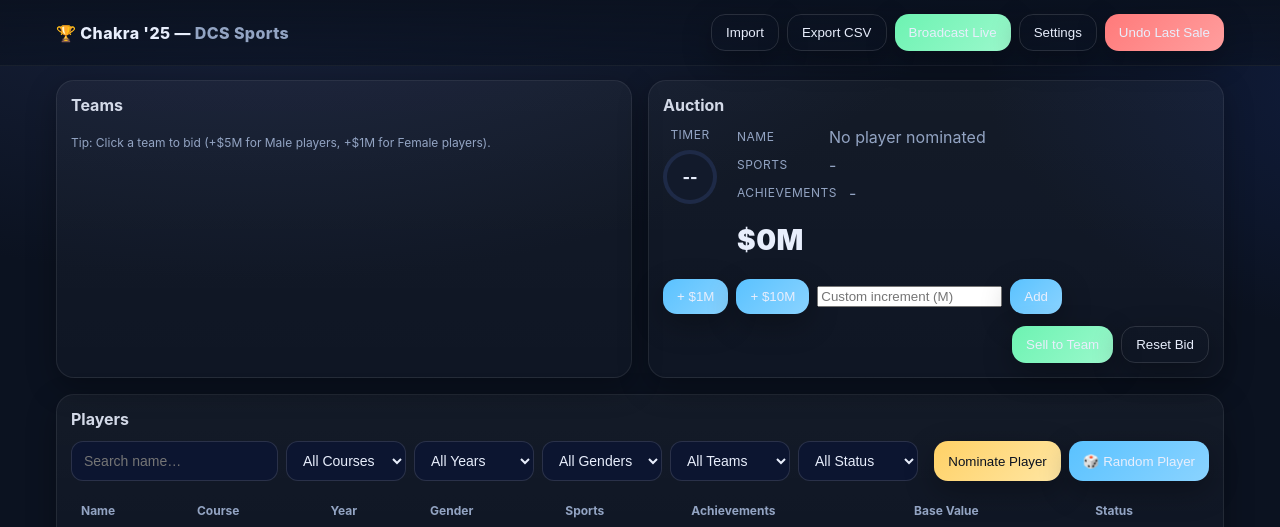
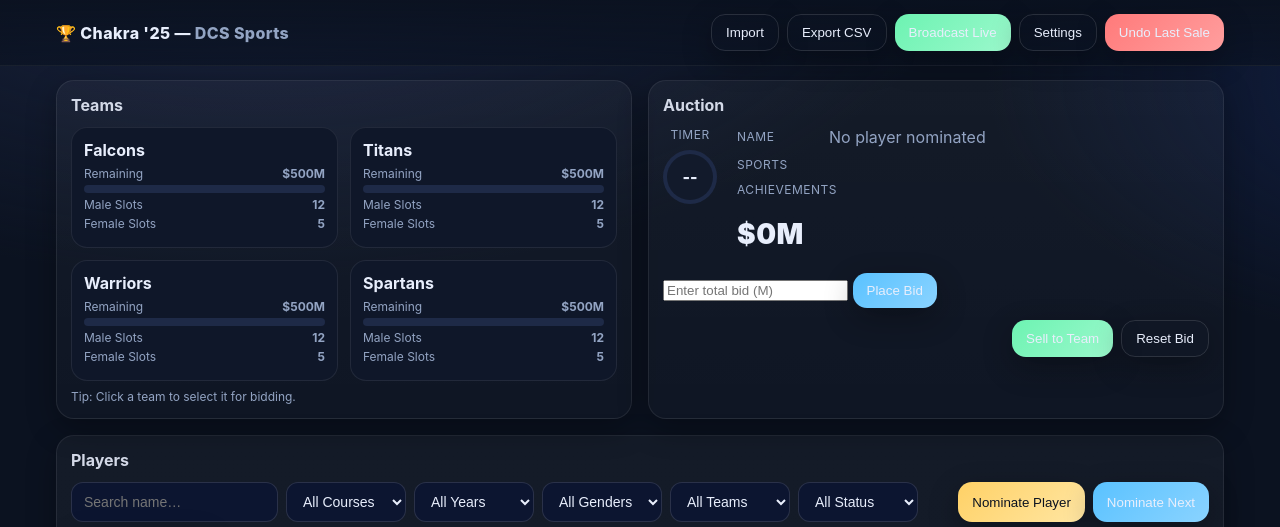
Before and after one commit to Raboooiii/Chakra-Auction, a plain HTML site: page index.html in a window 1280 px wide. Shown: the top 527 px of the page. Drawn offline with Linux system fonts and the light colour scheme.

Commit message:
Update index.html

```diff
--- a/index.html
+++ b/index.html
@@ -27,7 +27,7 @@
       <section class="card">
         <h3>Teams</h3>
         <div id="teams" class="teams"></div>
-        <div class="note" style="margin-top:8px">Tip: Click a team to bid (+$5M for Male players, +$1M for Female players).</div>
+        <div class="note" style="margin-top:8px">Tip: Click a team to select it for bidding.</div>
       </section>
 
       <section class="card">
@@ -62,11 +62,9 @@
         </div>
 
         <div class="bid-controls">
-          <div class="bid-buttons">
-            <button id="bid1" class="primary">+ $1M</button>
-            <button id="bid10" class="primary">+ $10M</button>
-            <input id="customBid" type="number" min="0" placeholder="Custom increment (M)" />
-            <button id="bidCustom" class="primary">Add</button>
+          <div class="direct-bid-container">
+            <input id="directBidInput" type="number" min="0" placeholder="Enter total bid (M)" />
+            <button id="placeBidBtn" class="primary">Place Bid</button>
           </div>
 
           <div class="action-buttons">
@@ -112,6 +110,7 @@
         </select>
         <div class="spacer"></div>
         <button id="nominateBtn" class="warning">Nominate Player</button>
+        <button id="nominateNextBtn" class="primary">Nominate Next</button>
         <button id="returnBtn" class="danger" style="display: none;">Return Player</button>
         <button id="randomNominateBtn" class="primary">🎲 Random Player</button>
       </div>
@@ -173,12 +172,6 @@
         <label>Round Timer (seconds)<br>
           <input id="settingTimer" type="number" min="5" value="15" />
         </label>
-        <label>Quick Bid Button ($M)<br>
-          <input id="settingStep1" type="number" min="1" value="1" />
-        </label>
-        <label>Primary Bid Button ($M)<br>
-          <input id="settingStep10" type="number" min="1" value="10" />
-        </label>
       </div>
       <div class="row" style="margin-top:10px">
         <button class="success" id="saveSettings">Save</button>
```
